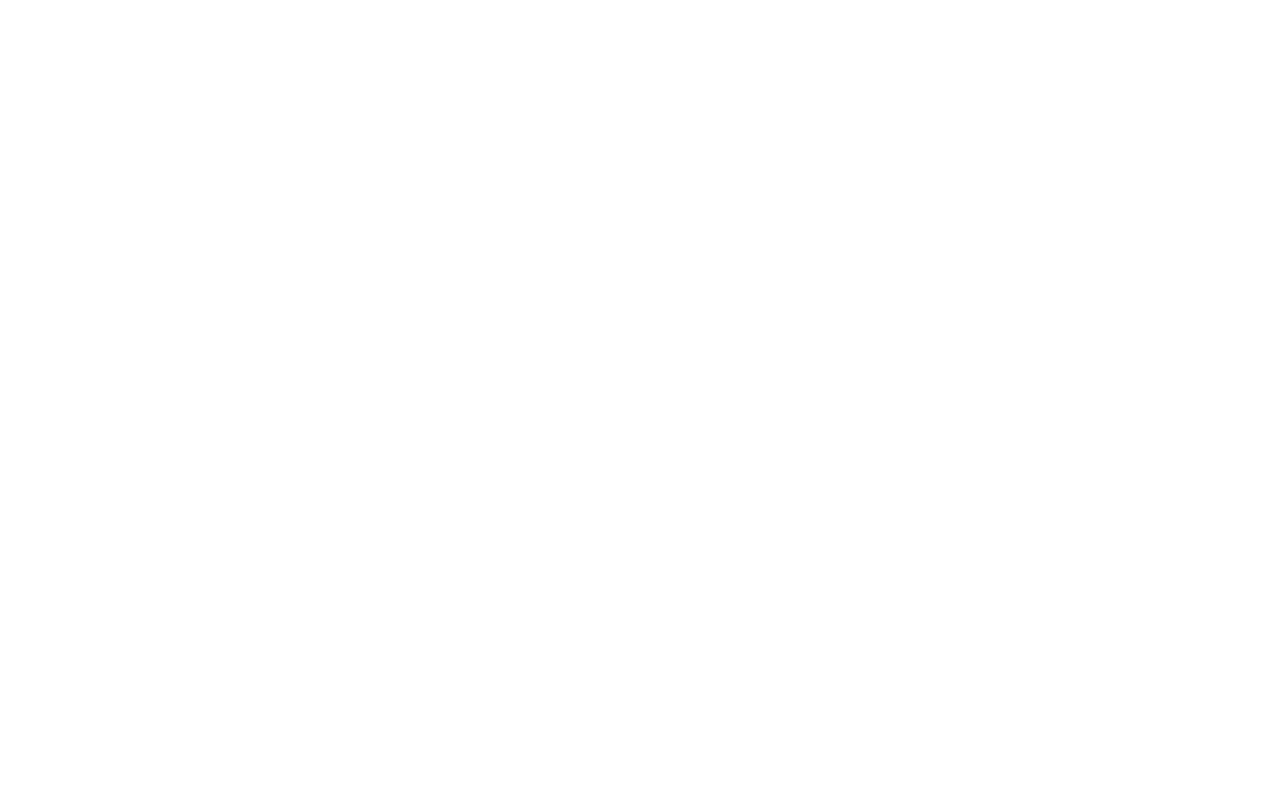
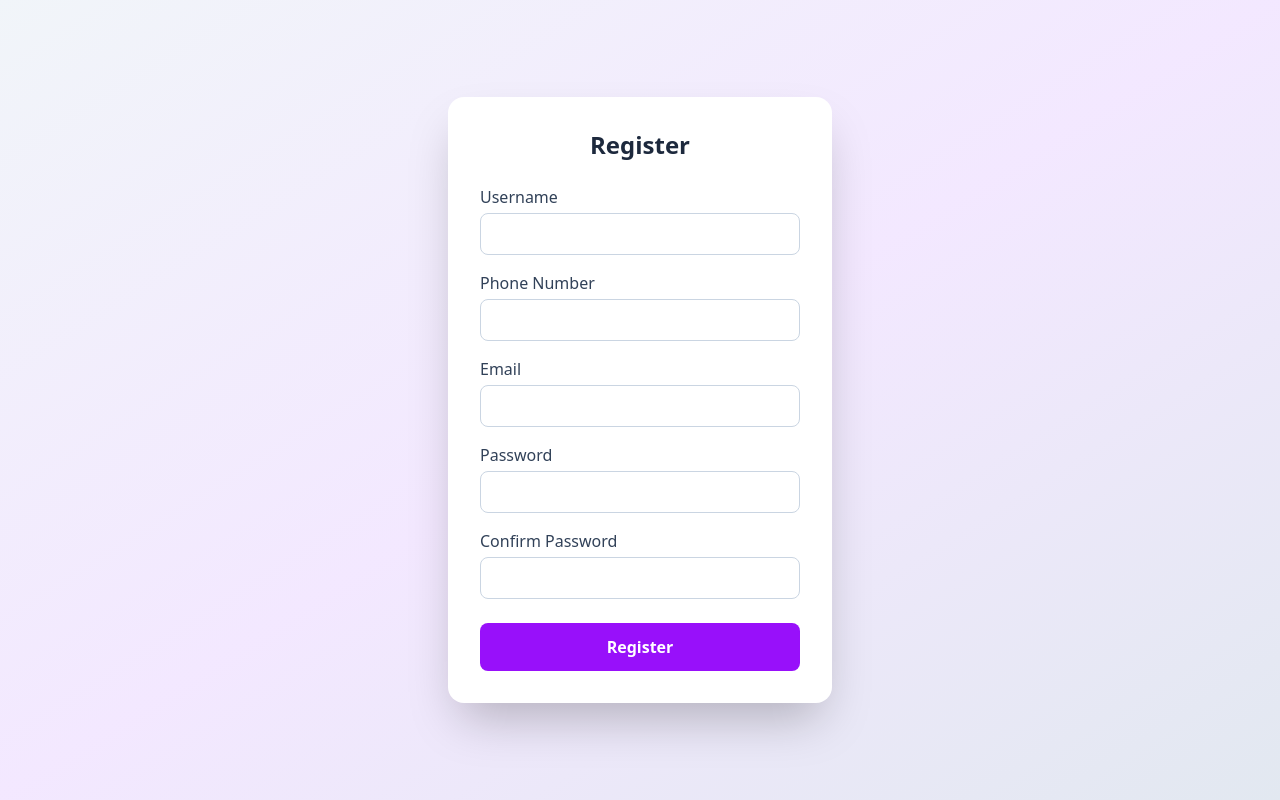
Before and after one commit to khaiisian/EventPass-frontend, a React (Vite) app: page /register in a window 1280 px wide. Before the commit this address had no page. Built offline with nearby package versions, Linux system fonts and the light colour scheme.

Commit message:
Register [Complete], Refactor => Login

```diff
--- a/src/auth/useAuth.js
+++ b/src/auth/useAuth.js
@@ -7,6 +7,27 @@
     const [loading, setLoading] = useState(false);
     const [error, setError] = useState(null);
     const navigate = useNavigate();
+
+    const register = async (form) => {
+        setLoading(true);
+        setError(null);
+
+        try {
+            const res = await api.post("/auth/register", {
+                UserName: form.username,
+                Password: form.password,
+                Password_confirmation: form.passwordconfirmation,
+                PhNumber: form.phnumber,
+                Email: form.email,
+            });
+            localStorage.setItem("token", res.data.token);
+            console.log(res.data.token);
+            navigate("/dashboard");
+        } catch (error) {
+            console.log(error);
+            setError(error.response?.data?.message || 'Register failed');
+        }
+    }
 
     const login = async (email, password) => {
         setLoading(true);
@@ -33,6 +54,6 @@
         navigate("/login");
     }
 
-    return {login, logout, error, loading};
+    return {login, logout, register, error, loading};
 }
 export default UseAuth
--- a/src/pages/Login.jsx
+++ b/src/pages/Login.jsx
@@ -11,40 +11,49 @@
         e.preventDefault();
         login(email, password);
     };
-
     return (
-        <div className="flex items-center justify-center min-h-screen bg-gradient-to-br from-blue-100 to-blue-300">
+        <div className="flex items-center justify-center min-h-screen bg-gradient-to-br from-slate-100 via-purple-100 to-slate-200">
             <form
                 onSubmit={handleSubmit}
-                className="bg-white p-10 rounded-2xl shadow-xl w-full max-w-md transition-transform transform hover:scale-105"
+                className="bg-white p-10 rounded-2xl shadow-2xl w-full max-w-md transition-transform transform hover:scale-[1.02]"
             >
-                <h2 className="text-3xl font-extrabold mb-6 text-center text-blue-700">Login</h2>
+                <h2 className="text-3xl font-extrabold mb-6 text-center text-slate-800">
+                    Login
+                </h2>
 
                 {error && (
-                    <div className="text-red-600 bg-red-100 border border-red-300 p-3 rounded mb-4 text-center">
+                    <div className="text-rose-700 bg-rose-100 border border-rose-200 p-3 rounded mb-4 text-center">
                         {error}
                     </div>
                 )}
 
                 <div className="mb-5">
-                    <label className="block text-gray-700 mb-2 font-medium">Email</label>
+                    <label className="block text-slate-700 mb-2 font-medium">
+                        Email
+                    </label>
                     <input
                         type="email"
                         value={email}
                         onChange={e => setEmail(e.target.value)}
-                        className="w-full border border-gray-300 p-3 rounded-lg focus:outline-none focus:ring-2 focus:ring-blue-400 focus:border-transparent transition"
+                        className="w-full border border-slate-300 p-3 rounded-lg
+                               focus:outline-none focus:ring-2 focus:ring-purple-500
+                               focus:border-transparent transition"
                         placeholder="you@example.com"
                         required
                     />
                 </div>
 
                 <div className="mb-6">
-                    <label className="block text-gray-700 mb-2 font-medium">Password</label>
+                    <label className="block text-slate-700 mb-2 font-medium">
+                        Password
+                    </label>
                     <input
                         type="password"
                         value={password}
                         onChange={e => setPassword(e.target.value)}
-                        className="w-full border border-gray-300 p-3 rounded-lg focus:outline-none focus:ring-2 focus:ring-blue-400 focus:border-transparent transition"
+                        className="w-full border border-slate-300 p-3 rounded-lg
+                               focus:outline-none focus:ring-2 focus:ring-purple-500
+                               focus:border-transparent transition"
                         placeholder="********"
                         required
                     />
@@ -52,23 +61,28 @@
 
                 <button
                     type="submit"
-                    className={`w-full p-3 rounded-lg text-white font-semibold transition ${
-                        loading
-                            ? 'bg-blue-400 cursor-not-allowed'
-                            : 'bg-blue-600 hover:bg-blue-700'
-                    }`}
+                    className={`w-full p-3 rounded-lg text-white font-semibold transition
+                    ${loading
+                        ? 'bg-purple-400 cursor-not-allowed'
+                        : 'bg-purple-600 hover:bg-purple-700'}
+                `}
                     disabled={loading}
                 >
                     {loading ? 'Logging in...' : 'Login'}
                 </button>
 
-                <p className="mt-6 text-center text-gray-500">
+                <p className="mt-6 text-center text-slate-500">
                     Don’t have an account?{' '}
-                    <a href="/register" className="text-blue-600 hover:underline font-medium">
+                    <a
+                        href="/register"
+                        className="text-purple-600 hover:text-purple-700 hover:underline font-medium"
+                    >
                         Sign up
                     </a>
                 </p>
             </form>
         </div>
     );
+
+
 }
--- /dev/null
+++ b/src/pages/Register.jsx
@@ -0,0 +1,139 @@
+import React from 'react'
+import {useState} from 'react'
+import useAuth from "../auth/useAuth.js";
+import App from "../App.jsx";
+
+export const Register = () => {
+    const {register, loading, error} = useAuth();
+
+    const [form, setForm] = useState({
+        username: "",
+        email: "",
+        password: "",
+        passwordconfirmation: "",
+        phnumber: ""
+    });
+
+
+    const handleChange = (e) => {
+        setForm({...form, [e.target.name]: e.target.value});
+    }
+
+    const handleSubmit = (e) => {
+        e.preventDefault();
+        register(form);
+    }
+
+    return (
+        <div className="flex items-center justify-center min-h-screen bg-gradient-to-br from-slate-100 via-purple-100 to-slate-200">
+            <form
+                onSubmit={handleSubmit}
+                className="bg-white p-8 rounded-2xl shadow-2xl w-full max-w-sm"
+            >
+                <h2 className="text-2xl font-extrabold mb-6 text-center text-slate-800">
+                    Register
+                </h2>
+
+                {error && (
+                    <div className="text-rose-700 bg-rose-100 border border-rose-200 p-3 rounded mb-4 text-center">
+                        {error}
+                    </div>
+                )}
+
+                <div className="mb-4">
+                    <label className="block mb-1 text-slate-700 font-medium">
+                        Username
+                    </label>
+                    <input
+                        type="text"
+                        name="username"
+                        value={form.username}
+                        onChange={handleChange}
+                        className="w-full border border-slate-300 p-2 rounded-lg
+                               focus:outline-none focus:ring-2 focus:ring-purple-500
+                               focus:border-transparent transition"
+                        required
+                    />
+                </div>
+
+                <div className="mb-4">
+                    <label className="block mb-1 text-slate-700 font-medium">
+                        Phone Number
+                    </label>
+                    <input
+                        type="text"
+                        name="phnumber"
+                        value={form.phnumber}
+                        onChange={handleChange}
+                        className="w-full border border-slate-300 p-2 rounded-lg
+                               focus:outline-none focus:ring-2 focus:ring-purple-500
+                               focus:border-transparent transition"
+                    />
+                </div>
+
+                <div className="mb-4">
+                    <label className="block mb-1 text-slate-700 font-medium">
+                        Email
+                    </label>
+                    <input
+                        type="email"
+                        name="email"
+                        value={form.email}
+                        onChange={handleChange}
+                        className="w-full border border-slate-300 p-2 rounded-lg
+                               focus:outline-none focus:ring-2 focus:ring-purple-500
+                               focus:border-transparent transition"
+                        required
+                    />
+                </div>
+
+                <div className="mb-4">
+                    <label className="block mb-1 text-slate-700 font-medium">
+                        Password
+                    </label>
+                    <input
+                        type="password"
+                        name="password"
+                        value={form.password}
+                        onChange={handleChange}
+                        className="w-full border border-slate-300 p-2 rounded-lg
+                               focus:outline-none focus:ring-2 focus:ring-purple-500
+                               focus:border-transparent transition"
+                        required
+                    />
+                </div>
+
+                <div className="mb-6">
+                    <label className="block mb-1 text-slate-700 font-medium">
+                        Confirm Password
+                    </label>
+                    <input
+                        type="password"
+                        name="passwordconfirmation"
+                        value={form.passwordconfirmation}
+                        onChange={handleChange}
+                        className="w-full border border-slate-300 p-2 rounded-lg
+                               focus:outline-none focus:ring-2 focus:ring-purple-500
+                               focus:border-transparent transition"
+                        required
+                    />
+                </div>
+
+                <button
+                    type="submit"
+                    className={`w-full p-3 rounded-lg text-white font-semibold transition
+                    ${loading
+                        ? 'bg-purple-400 cursor-not-allowed'
+                        : 'bg-purple-600 hover:bg-purple-700'}
+                `}
+                    disabled={loading}
+                >
+                    {loading ? 'Registering...' : 'Register'}
+                </button>
+            </form>
+        </div>
+    );
+
+}
+
+export default Register;
--- a/src/routes/AppRoutes.jsx
+++ b/src/routes/AppRoutes.jsx
@@ -2,6 +2,7 @@
 import { BrowserRouter as Router, Routes, Route, Navigate } from 'react-router-dom';
 import Login from '../pages/Login';
 import Dashboard from '../pages/Dashboard';
+import Register from '../pages/Register';
 
 const ProtectedRoute = ({ children }) => {
     const token = localStorage.getItem('token');
@@ -14,6 +15,7 @@
             <Routes>
                 <Route path="/" element={<Navigate to="/login" />} /> {/* <-- redirect root */}
                 <Route path="/login" element={<Login />} />
+                <Route path="/register" element={<Register />} />
                 <Route
                     path="/dashboard"
                     element={
```
